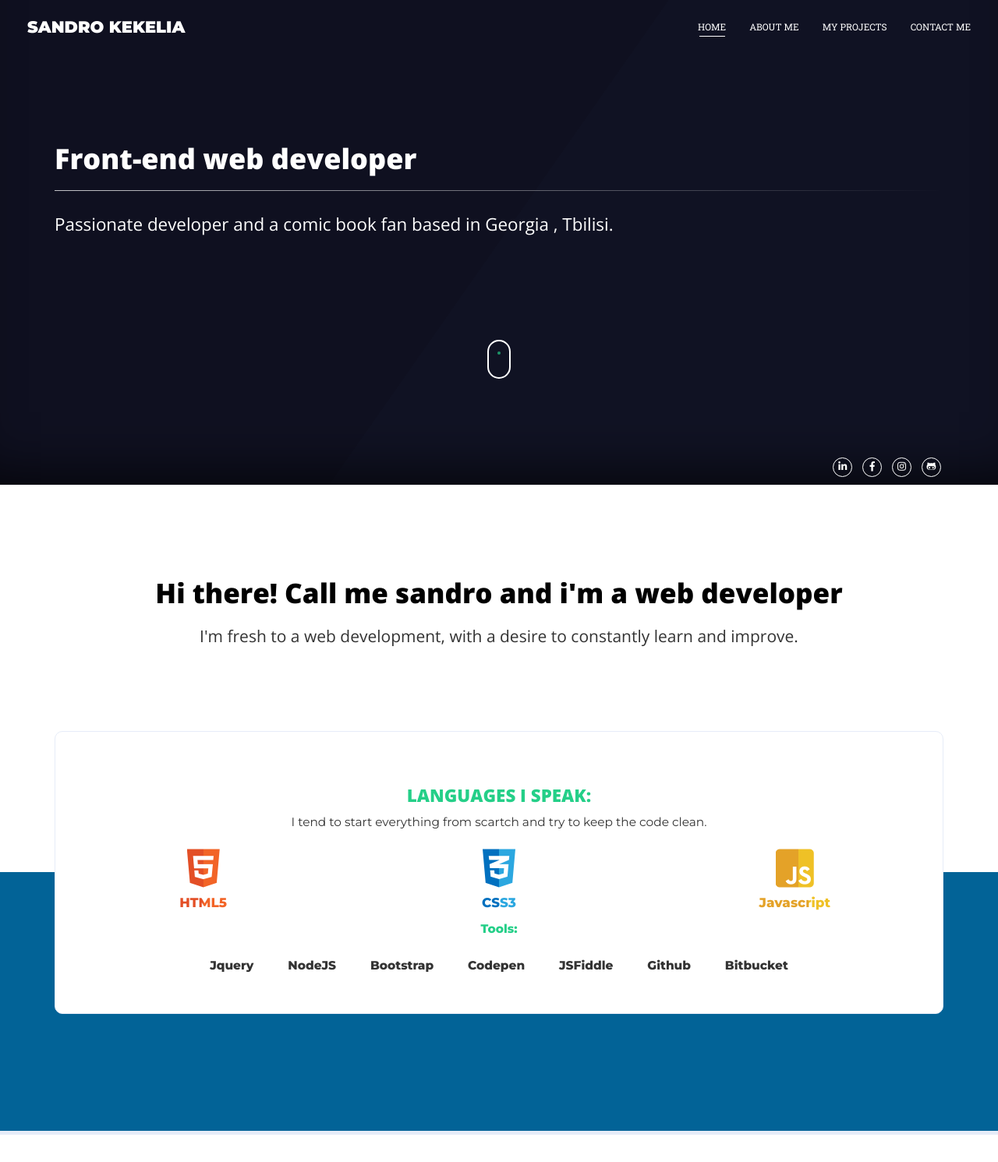
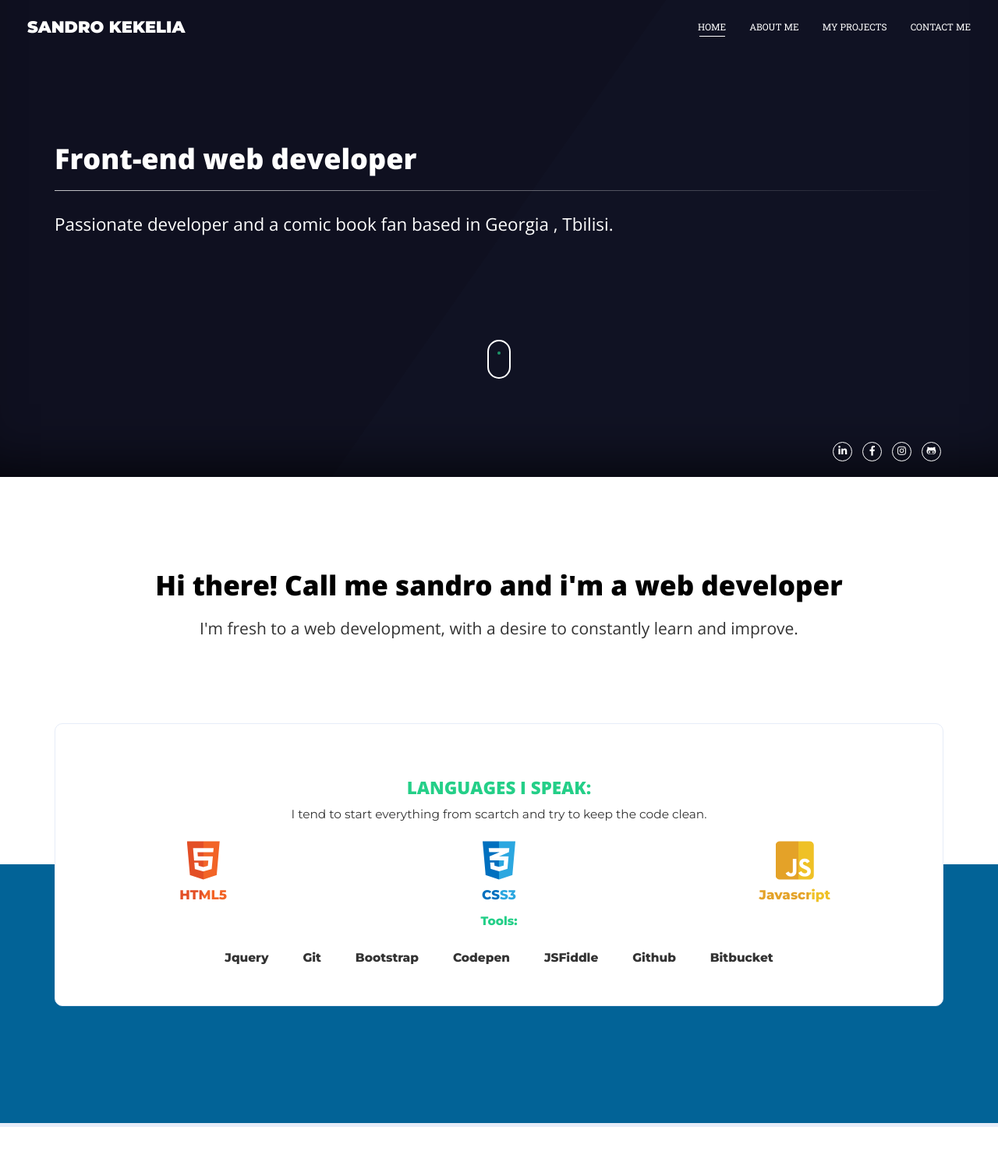
Before and after one commit to Baziiner21/Baziiner21.github.io, a PHP site: page / in a window 1280 px wide. Shown: the top 1491 px of the page at 78% size. Run offline with PHP 8.4, Linux system fonts and the light colour scheme; some libraries are stand-ins or nearby versions.

Commit message:
Minor changes to CSS and HTML

```diff
--- a/index.html
+++ b/index.html
@@ -138,7 +138,7 @@
 					<div class="col-xs-12">
 						<p class="about_tools">Tools:</p>
 						<p class="float_text">Jquery</p>
-						<p class="float_text">NodeJS</p>
+						<p class="float_text">Git</p>
 						<p class="float_text">Bootstrap</p>
 						<p class="float_text">Codepen</p>
 						<p class="float_text">JSFiddle</p>
--- a/style.css
+++ b/style.css
@@ -247,7 +247,7 @@ hr
     visibility: visible;
 
     margin-top: 175px;
-    margin-bottom: 100px;
+    margin-bottom: 80px;
     text-align: center;
     transition: opacity .75s;
 
@@ -285,7 +285,7 @@ hr.opacity
 }
 
 .home .social_links{
-    margin-bottom: 10px;
+    margin-bottom: 20px;
     float: right;
     text-align: center;
 }
```
